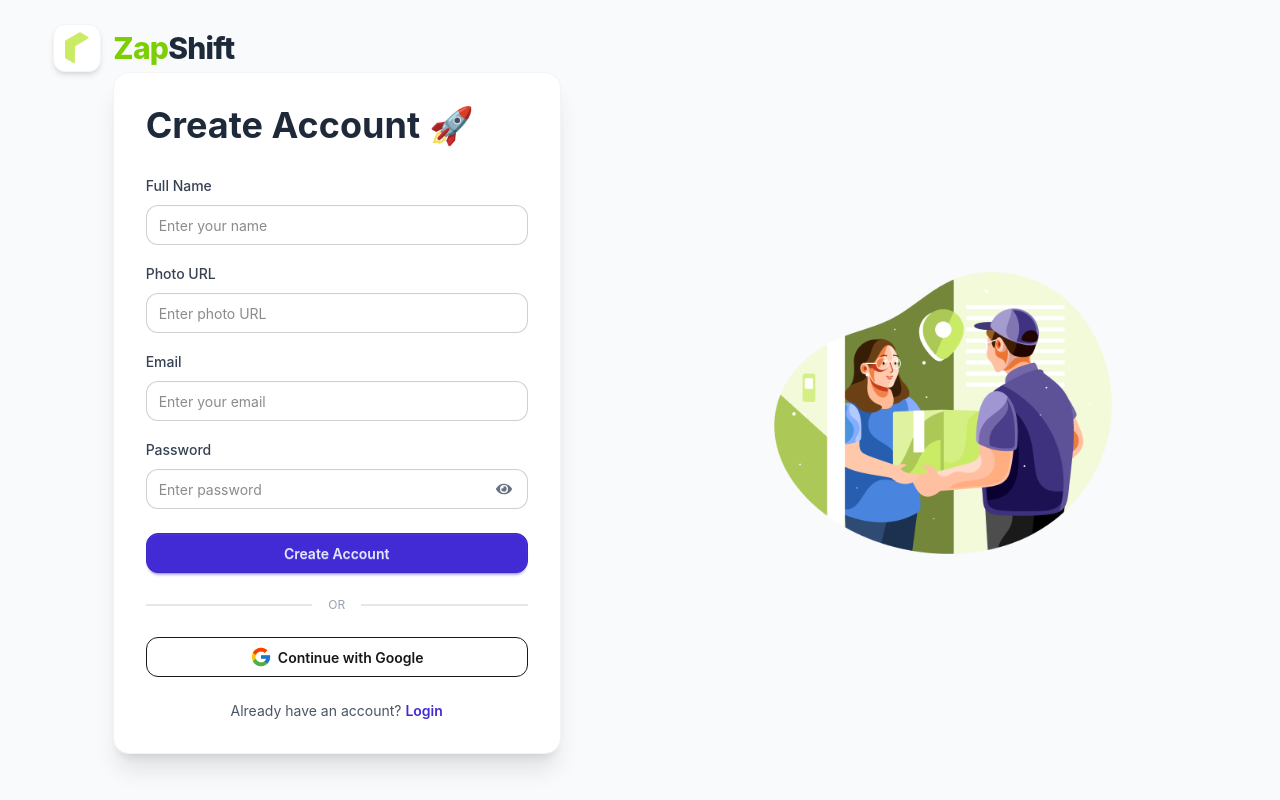
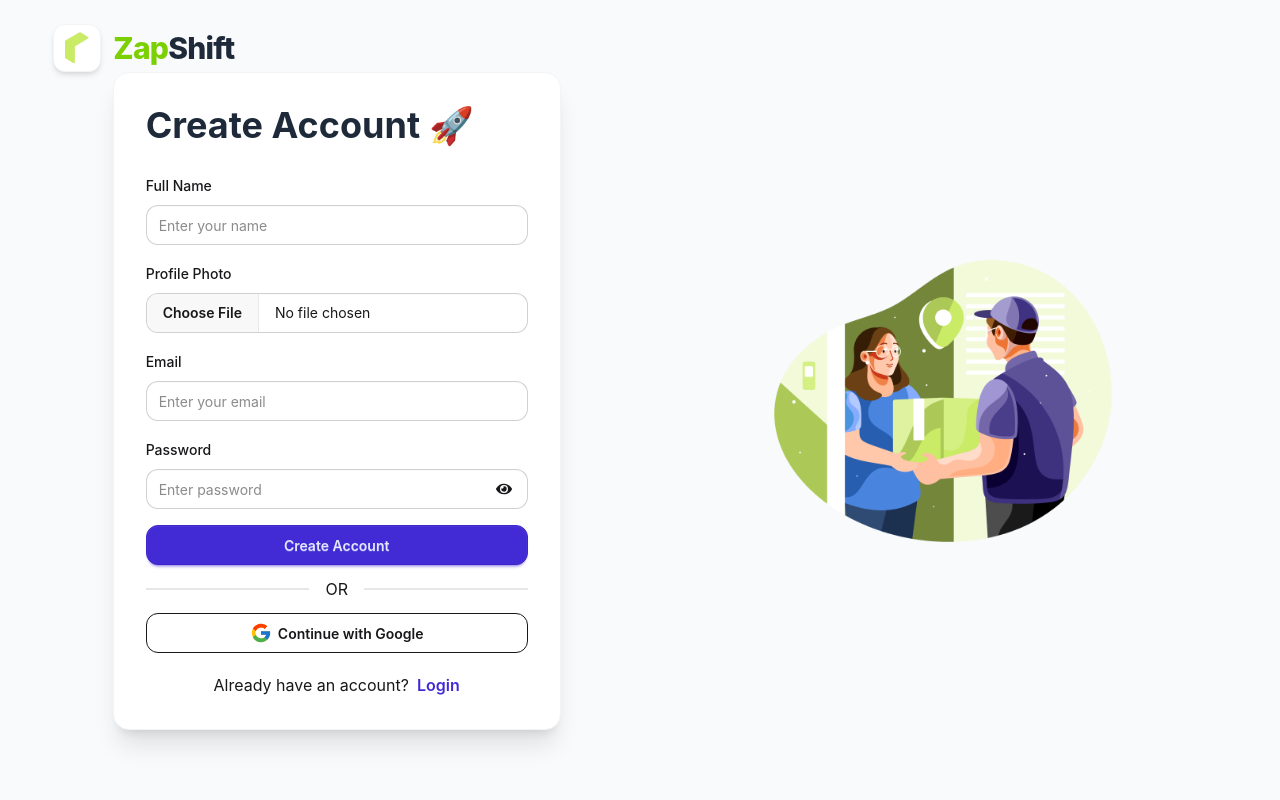
Before and after one commit to PritomChakma/Zap_Shift_Client, a React (Vite) app: page /register in a window 1280 px wide. Built offline with nearby package versions, Linux system fonts and the light colour scheme; no server answers.

Commit message:
use the imgbb usrl api format for image hosting

```diff
--- a/package.json
+++ b/package.json
@@ -13,6 +13,7 @@
     "@fortawesome/fontawesome-svg-core": "^7.2.0",
     "@fortawesome/vue-fontawesome": "^3.2.0",
     "@tailwindcss/vite": "^4.3.0",
+    "axios": "^1.18.1",
     "firebase": "^12.16.0",
     "framer-motion": "^12.42.2",
     "localforage": "^1.10.0",
--- a/src/AuthContext/AuthProvider.jsx
+++ b/src/AuthContext/AuthProvider.jsx
@@ -5,6 +5,7 @@ import {
   signInWithEmailAndPassword,
   signInWithPopup,
   signOut,
+  updateProfile,
 } from "firebase/auth";
 import { useEffect, useState } from "react";
 import { auth } from "../Firebase/Firebase.init";
@@ -15,6 +16,13 @@ const AuthProvider = ({ children }) => {
 
   const [user, setUser] = useState(null);
   const [loading, setLoading] = useState(true);
+
+  const updateUserProfile = (name, photo) => {
+  return updateProfile(auth.currentUser, {
+    displayName: name,
+    photoURL: photo,
+  });
+};
 
   const registerUser = (email, password) => {
     return createUserWithEmailAndPassword(auth, email, password);
@@ -50,7 +58,8 @@ const signLogout = ()=>{
     registerUser,
     signInUser,
     GoogleLogin,
-    signLogout
+    signLogout,
+    updateUserProfile
   };
 
   return (
--- a/src/Pages/Authentication/Register/Register.jsx
+++ b/src/Pages/Authentication/Register/Register.jsx
@@ -1,36 +1,62 @@
+import axios from "axios";
 import { useState } from "react";
-import { Link } from "react-router-dom";
 import { useForm } from "react-hook-form";
 import { FaEye, FaEyeSlash } from "react-icons/fa";
+import { Link, useNavigate } from "react-router-dom";
 import UseAuth from "../../../Hooks/UseAuth";
 import GoogleLogin from "../SignInGoogle/GoogleLogin";
 
 const Register = () => {
-  const { register, handleSubmit } = useForm();
-  const { registerUser } = UseAuth();
+  const { register, handleSubmit, reset } = useForm();
+
+  const { registerUser, updateUserProfile } = UseAuth();
+
+  const navigate = useNavigate();
 
   const [showPassword, setShowPassword] = useState(false);
 
-  const handleRegister = (data) => {
-    console.log(data);
+  const handleRegister = async (data) => {
+    try {
+      // Image
+      const image = data.photo[0];
 
-    registerUser(data.email, data.password)
-      .then((result) => {
-        console.log(result.user);
-      })
-      .catch((error) => console.log(error));
+      const formData = new FormData();
+      formData.append("image", image);
+
+      const imageAPI = `https://api.imgbb.com/1/upload?key=${import.meta.env.VITE_IMGBB_API_KEY}`;
+
+      // Upload Image
+      const imageRes = await axios.post(imageAPI, formData);
+
+      if (!imageRes.data.success) {
+        return console.log("Image Upload Failed");
+      }
+
+      const photoURL = imageRes.data.data.display_url;
+
+      // Firebase Register
+      await registerUser(data.email, data.password);
+
+      // Update Profile
+      await updateUserProfile(data.name, photoURL);
+
+      console.log("Registration Successful");
+
+      reset();
+
+      navigate("/");
+    } catch (error) {
+      console.log(error);
+    }
   };
 
   return (
     <div className="w-full max-w-md">
       <div className="bg-white rounded-2xl shadow-xl border border-gray-100 p-8">
-
-        {/* Heading */}
         <div className="mb-7">
           <h1 className="text-4xl font-bold text-gray-800">
             Create Account 🚀
           </h1>
-
         </div>
 
         <form
@@ -40,14 +66,14 @@ const Register = () => {
           {/* Name */}
 
           <div>
-            <label className="text-sm font-medium text-gray-700">
+            <label className="text-sm font-medium">
               Full Name
             </label>
 
             <input
               type="text"
               placeholder="Enter your name"
-              {...register("name")}
+              {...register("name", { required: true })}
               className="input input-bordered w-full mt-2 rounded-xl"
             />
           </div>
@@ -55,29 +81,29 @@ const Register = () => {
           {/* Photo */}
 
           <div>
-            <label className="text-sm font-medium text-gray-700">
-              Photo URL
+            <label className="text-sm font-medium">
+              Profile Photo
             </label>
 
             <input
-              type="text"
-              placeholder="Enter photo URL"
-              {...register("photo")}
-              className="input input-bordered w-full mt-2 rounded-xl"
+              type="file"
+              accept="image/*"
+              {...register("photo", { required: true })}
+              className="file-input file-input-bordered w-full mt-2 rounded-xl"
             />
           </div>
 
           {/* Email */}
 
           <div>
-            <label className="text-sm font-medium text-gray-700">
+            <label className="text-sm font-medium">
               Email
             </label>
 
             <input
               type="email"
               placeholder="Enter your email"
-              {...register("email")}
+              {...register("email", { required: true })}
               className="input input-bordered w-full mt-2 rounded-xl"
             />
           </div>
@@ -85,23 +111,27 @@ const Register = () => {
           {/* Password */}
 
           <div>
-            <label className="text-sm font-medium text-gray-700">
+            <label className="text-sm font-medium">
               Password
             </label>
 
             <div className="relative mt-2">
-
               <input
                 type={showPassword ? "text" : "password"}
                 placeholder="Enter password"
-                {...register("password")}
-                className="input input-bordered w-full rounded-xl pr-12"
+                {...register("password", {
+                  required: true,
+                  minLength: 6,
+                })}
+                className="input input-bordered w-full pr-12 rounded-xl"
               />
 
               <button
                 type="button"
-                className="absolute right-4 top-1/2 -translate-y-1/2 text-gray-500"
-                onClick={() => setShowPassword(!showPassword)}
+                className="absolute right-4 top-1/2 -translate-y-1/2"
+                onClick={() =>
+                  setShowPassword(!showPassword)
+                }
               >
                 {showPassword ? (
                   <FaEyeSlash />
@@ -109,35 +139,27 @@ const Register = () => {
                   <FaEye />
                 )}
               </button>
-
             </div>
           </div>
 
-          {/* Register Button */}
-
-          <button className="btn btn-primary w-full rounded-xl mt-2">
+          <button className="btn btn-primary w-full rounded-xl">
             Create Account
           </button>
         </form>
 
-        <div className="divider text-xs text-gray-400 my-6">
-          OR
-        </div>
+        <div className="divider">OR</div>
 
-        {/* Google */}
+        <GoogleLogin />
 
-        <GoogleLogin></GoogleLogin>
-
-        <p className="text-center text-sm mt-6 text-gray-600">
-          Already have an account?{" "}
+        <p className="text-center mt-5">
+          Already have an account?
           <Link
+            className="text-primary font-semibold ml-2"
             to="/login"
-            className="text-primary font-semibold"
           >
             Login
           </Link>
         </p>
-
       </div>
     </div>
   );
```
Also changed, not shown: 2 other files (tests, documents, lock files or other folders).
